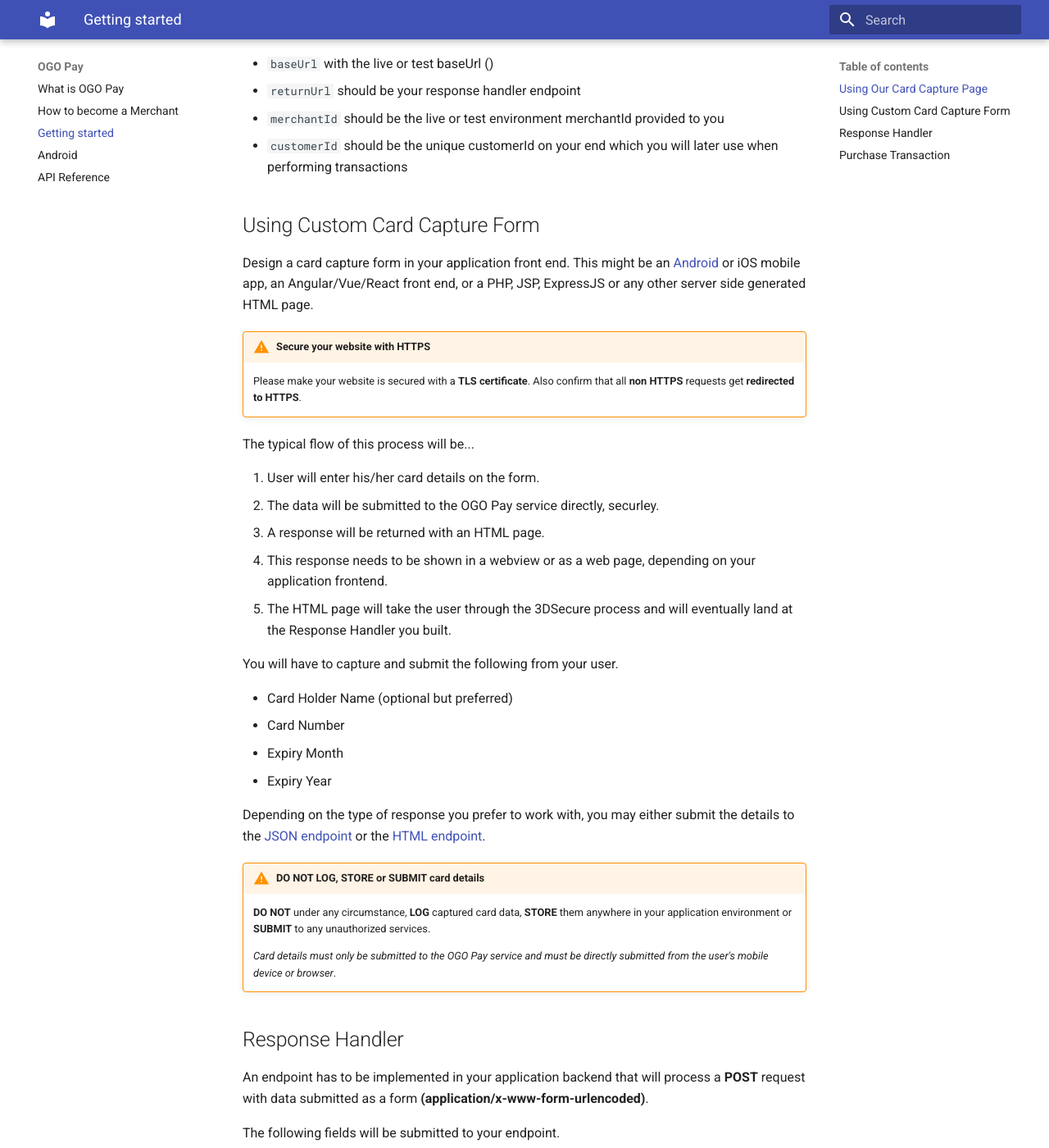
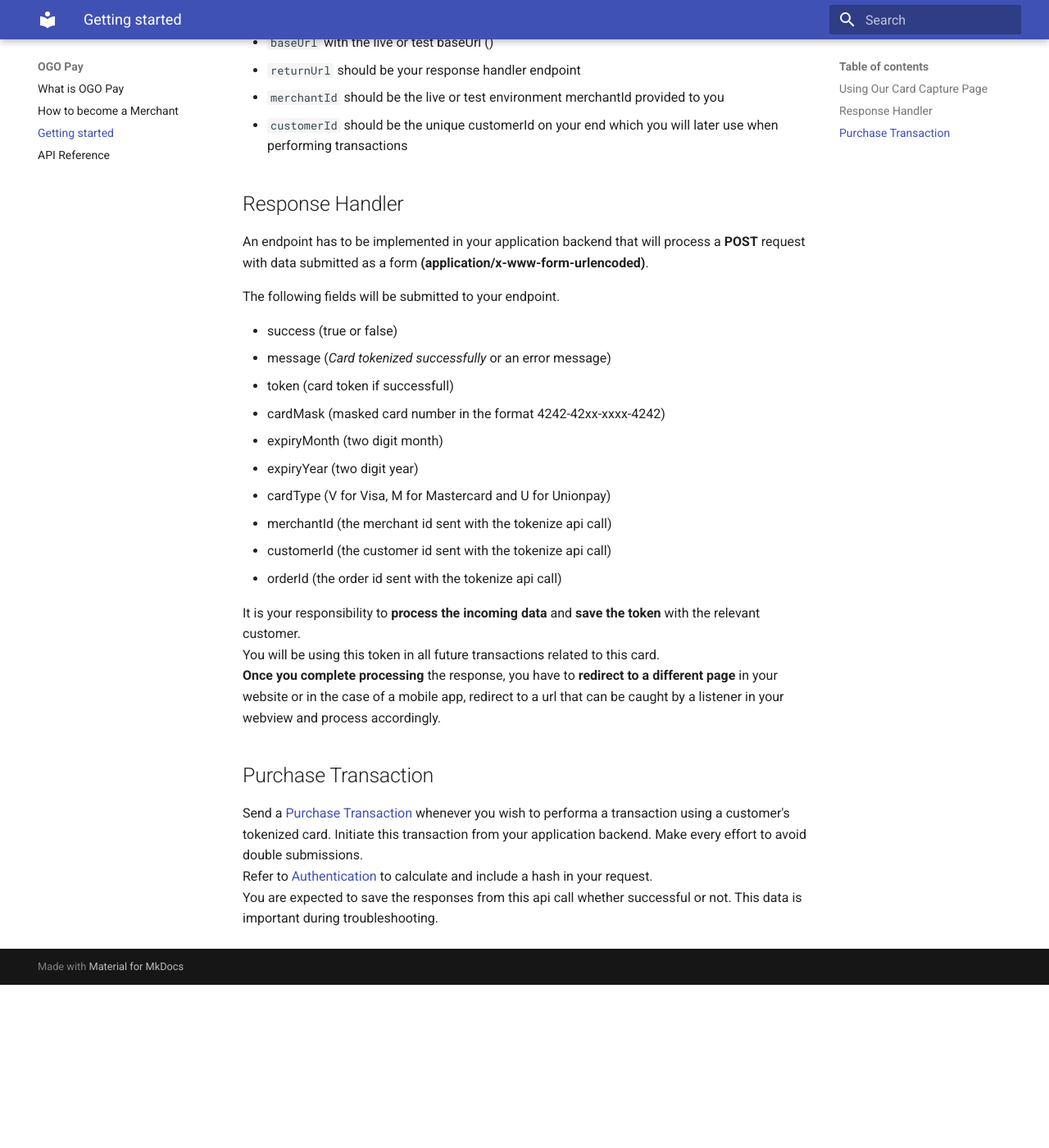
Before and after one commit to denesh-r/ogopay-docs, an MkDocs documentation site: the page built from docs/integration.md, in a window 1280 px wide and 1400 px high, scrolled down 582 px. Shown: the whole window at 82% size. Built offline with MkDocs 1.6.1 and Material for MkDocs 9.7.7, drawn with Linux system fonts in a browser that asks for light colours; after the commit the page ends 1783 px from its top, so only the background shows below that; some of the changed text lies outside the part shown.

Commit message:
Removed custom card caputre details

````diff
--- a/docs/integration.md
+++ b/docs/integration.md
@@ -7,8 +7,8 @@
     Using our card capture page is recommended as per CBSL guidelines.
     For advanced use cases, you may opt in to use custom forms. -->
 
-1. Load and display [our card capture page](#using-our-card-capture-page) in your application
-    or use your own [custom card capture form](#using-custom-card-capture-form) .
+1. Load and display [our card capture page](#using-our-card-capture-page) in your application.
+    <!-- or use your own [custom card capture form](#using-custom-card-capture-form) . -->
 2. Next, implement a [response handler](#response-handler) in your application backend.
 3. Finally, integrate a call to perform a [purchase transaction](#purchase-transaction) from your application backend.
 
@@ -27,7 +27,7 @@
 * ```merchantId``` should be the live or test environment merchantId provided to you
 * ```customerId``` should be the unique customerId on your end which you will later use when performing transactions
 
-## Using Custom Card Capture Form
+<!-- ## Using Custom Card Capture Form
 
 Design a card capture form in your application front end. This might be an [Android](android.md#Usage) or iOS mobile app,
 an Angular/Vue/React front end, or a PHP, JSP, ExpressJS or any other server side generated HTML page.
@@ -59,7 +59,7 @@
     or **SUBMIT** to any unauthorized services.
 
     *Card details must only be submitted to the OGO Pay service and must be directly submitted from the user's mobile device
-    or browser*.
+    or browser*. -->
 
 ## Response Handler
 
--- a/mkdocs.yml
+++ b/mkdocs.yml
@@ -13,5 +13,5 @@
   - 'index.md'
   - 'become-merchant.md'
   - 'integration.md'
-  - 'android.md'
+  #- 'android.md'
   - 'apireference.md'
````
